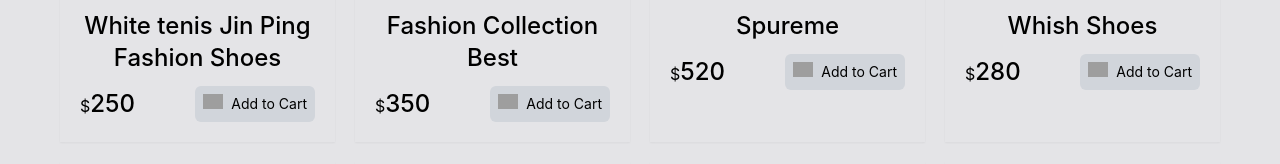
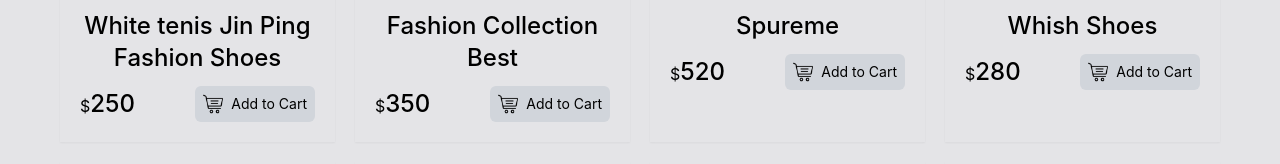
Before and after one commit to Liagiba03/Shopping-Cart-React, a React (Create React App) app: page / in a window 1280 px wide. Shown: the part 478-642 px from the top of the page. Built offline with nearby package versions, Linux system fonts and the light colour scheme; grey boxes are pictures that could not be loaded.

Commit message:
colocar el final del carrito de compras

```diff
--- a/src/components/productCart.js
+++ b/src/components/productCart.js
@@ -1,5 +1,6 @@
 import React from 'react'
 import { Link } from 'react-router-dom';
+import iconCart from '../assets/images/iconCart.png'
 
 const ProductCart = (props) => {
   const {id, name, price, image, slug} = props.data;
@@ -15,7 +16,7 @@ const ProductCart = (props) => {
           $<span className='text-2xl font-medium'>{price}</span>
         </p>
         <button className='bg-gray-300 p-2 rounded-md text-sm hover:bg-gray-400 flex gap-2'>
-          <img src='../assets/images/iconCart.png' className='w-5'/>
+          <img src={iconCart} className='w-5'/>
           Add to Cart
         </button>
       </div>
```
Also changed, not shown: src/store/cart.js (added).
